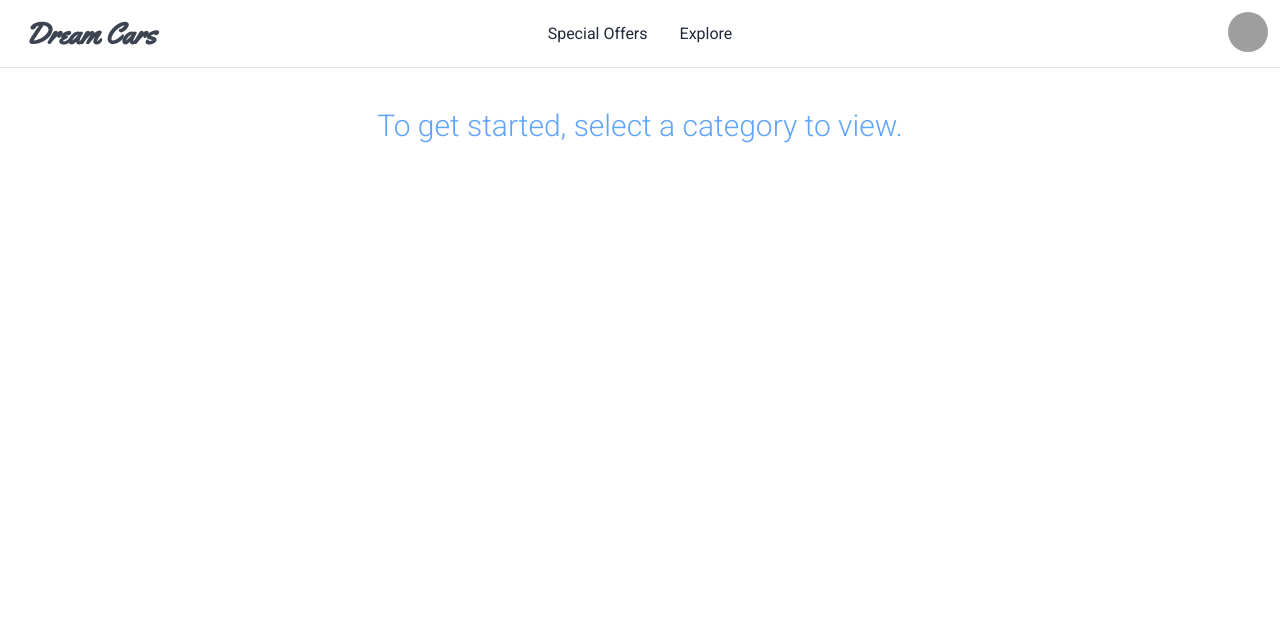
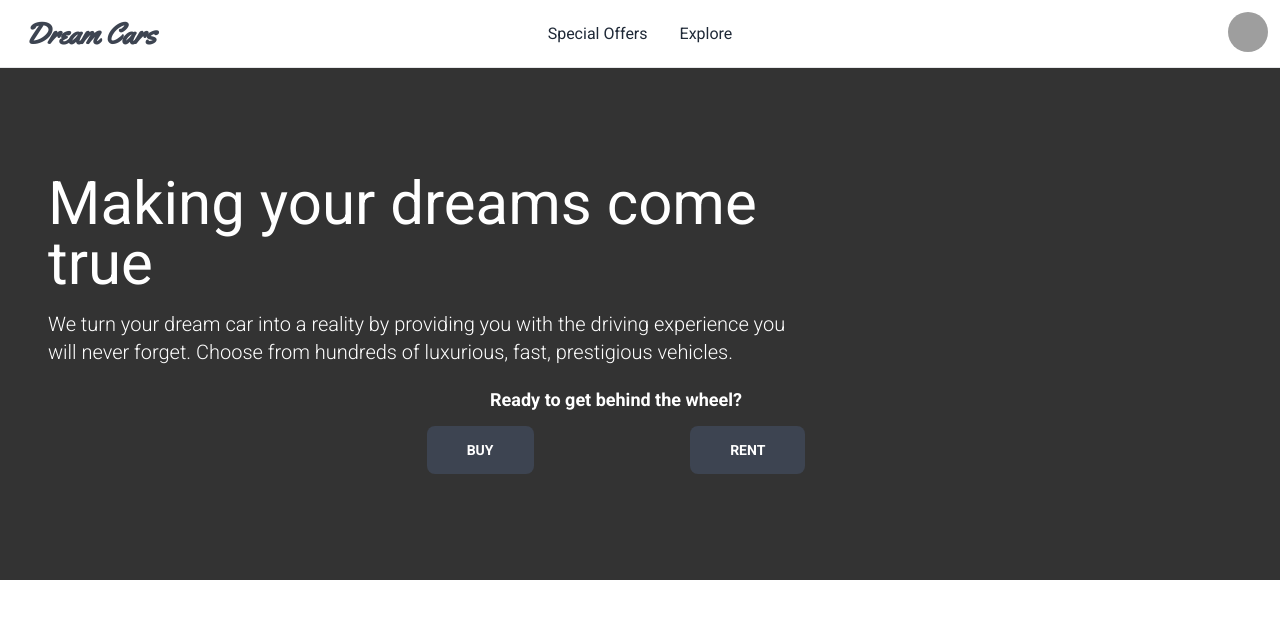
Before and after one commit to oscar-ct/react-dream-cars, a React (Create React App) app: page / in a window 1280 px wide. Shown: the top 618 px of the page. Built offline with nearby package versions, Linux system fonts and the light colour scheme; no server answers; the database is empty; grey boxes are pictures that could not be loaded.

Commit message:
feat: updated landing page

```diff
--- a/src/pages/Explore.jsx
+++ b/src/pages/Explore.jsx
@@ -1,15 +1,43 @@
 import React from 'react';
 import Slider from "../components/Slider";
+import {useNavigate} from "react-router-dom";
 
 const Explore = () => {
+
+    const navigate = useNavigate();
+
     return (
-        <div className={"2xl:mx-48 bg-white min-h-screen"}>
-            <main>
+        <div className={"2xl:mx-48 min-h-screen"}>
+            <main className={"explore-bg min-h-screen"}>
 
-                    <div className={"py-3 md:py-10 flex justify-center"}>
-                        <h1 className="text-3xl font-light text-center text-blue-400">To get started, select a category to view.</h1>
+                    {/*<div className={"py-3  md:py-10 flex justify-center"}>*/}
+                    {/*    <h1 className="text-3xl text-center text-blue-400">To get started, select a category to view.</h1>*/}
+                    {/*</div>*/}
+
+                    <div className={"bg-black/80 h-96 md:h-[32rem] flex flex-col"}>
+                        <div className={"flex p-4 lg:p-12 h-full flex-col items-center justify-center lg:items-start text-white w-full lg:w-8/12"}>
+                            <h1 className="text-4xl md:text-6xl">Making your dreams come true</h1>
+                            <p className={"mt-4 text-lg font-light lg:text-xl leading-8"}>We turn your dream car into a reality by providing you with the driving experience you will never forget. Choose from hundreds of luxurious, fast, prestigious vehicles.</p>
+                            <div className={"w-full flex justify-end"}>
+                                <div className={"w-4-/12 md:w-6/12 "}/>
+                                <div className={"w-8/12 md:w-6/12"}>
+                                    <div className={"w-full flex justify-center mt-5 mb-3"}>
+                                        <span className={"text-lg font-bold"}>Ready to get behind the wheel?</span>
+                                    </div>
+                                    <div className={"flex w-full justify-between"}>
+                                        <button onClick={() => navigate("/category/sale")} className={"btn px-10"}>buy</button>
+                                        <button onClick={() => navigate("/category/rent")} className={"btn px-10"}>rent</button>
+                                    </div>
+                                </div>
+
+                            </div>
+                        </div>
                     </div>
-                <Slider/>
+
+                    <div className={"bg-neutral-800 rounded"}>
+                        <Slider/>
+                    </div>
+
 
             </main>
         </div>
```
